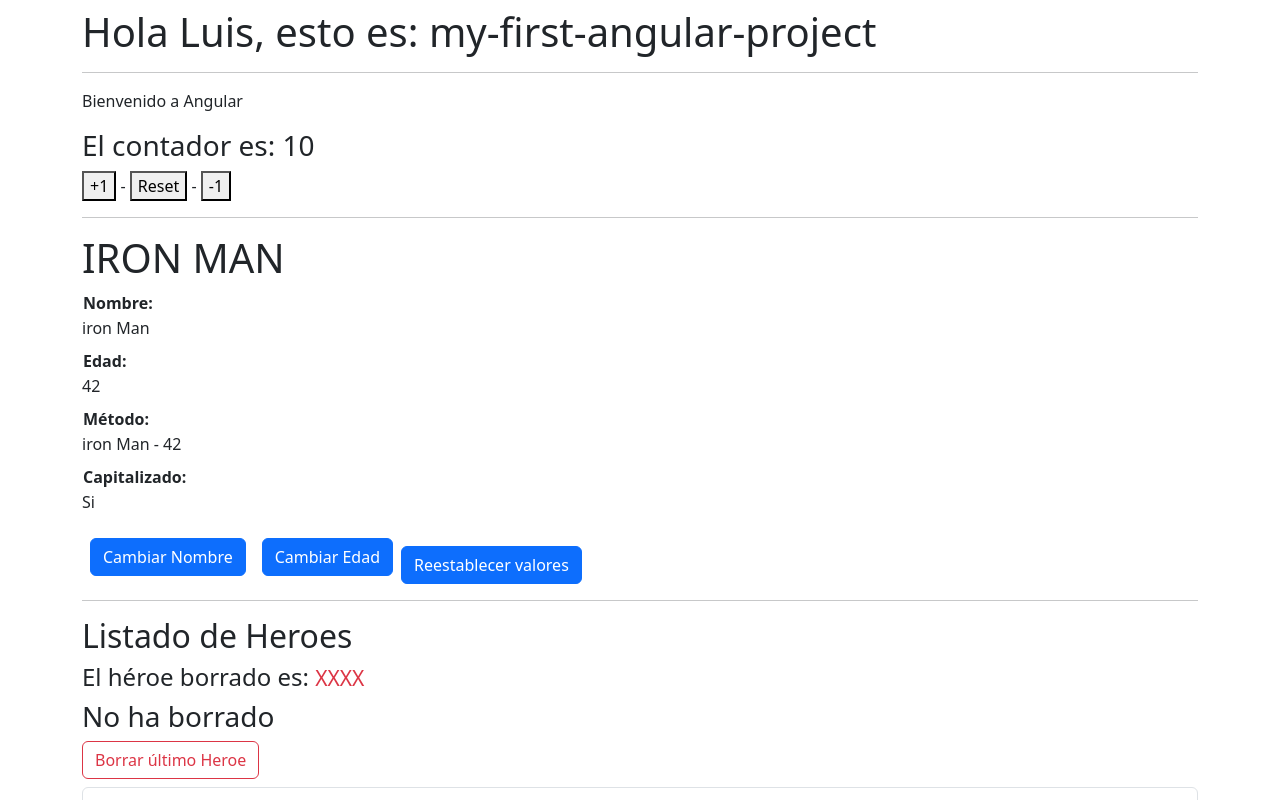
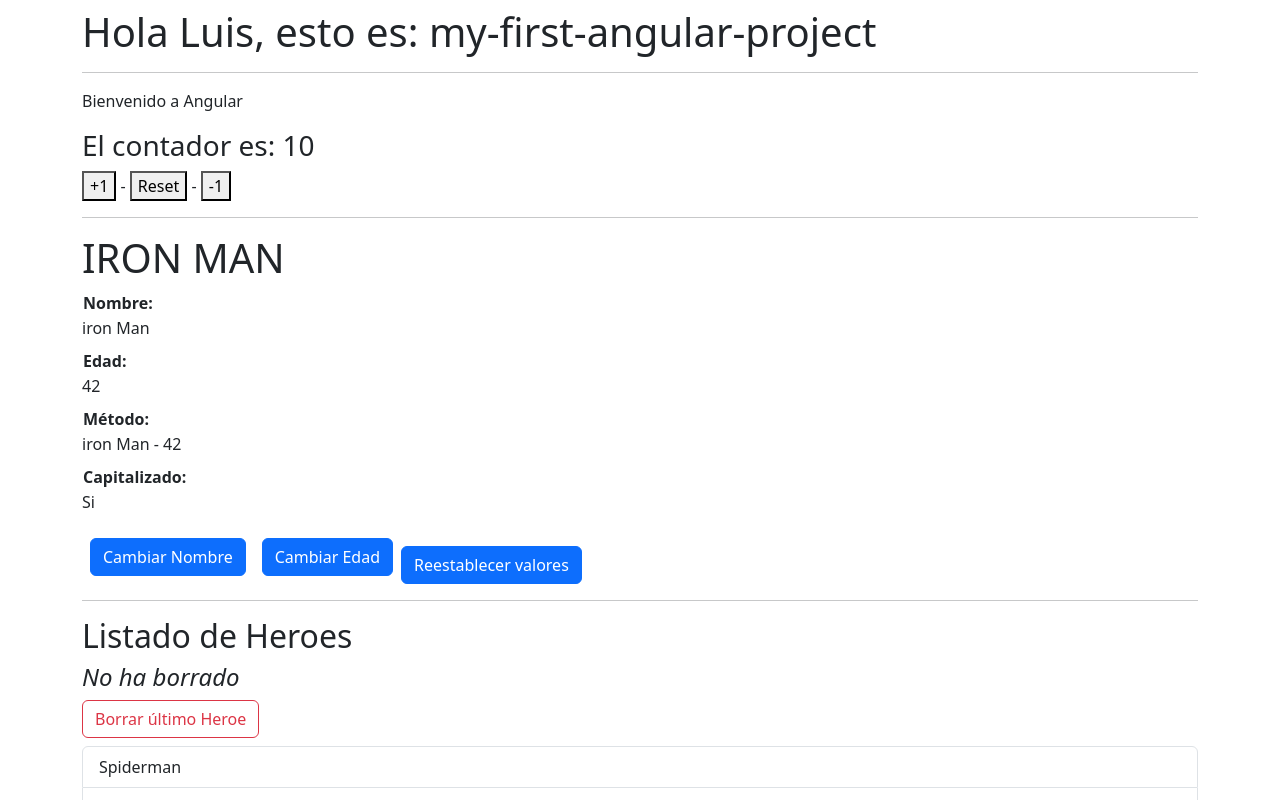
Before and after one commit to LuisFernando10/angular-bases, an Angular app: page / in a window 1280 px wide. Shown: the top 800 px of the page. Built offline with nearby package versions, Linux system fonts and the light colour scheme.

Commit message:
Implemented <ng-template/> directive and *ngIf;else directive

```diff
--- a/src/app/heroes/list/list.component.html
+++ b/src/app/heroes/list/list.component.html
@@ -1,9 +1,20 @@
 <h2>Listado de Heroes</h2>
 
-<h4>El héroe borrado es: <small class="text-danger">XXXX</small></h4>
-<h3>No ha borrado</h3>
+<h4 *ngIf="deletedHero; else referenciaLocal">
+  El héroe borrado es: <small class="text-danger">{{ deletedHero }}</small>
+</h4>
 
-<button class="btn btn-outline-danger">Borrar último Heroe</button>
+<ng-template #referenciaLocal>
+  <i><h4>No ha borrado</h4></i>
+</ng-template>
+
+<button
+  *ngIf="heroNames.length"
+  class="btn btn-outline-danger"
+  (click)="removeLastHero()"
+>
+  Borrar último Heroe
+</button>
 
 <ul class="mt-2 list-group">
   <li *ngFor="let hero of heroNames" class="list-group-item">{{ hero }}</li>
--- a/src/app/heroes/list/list.component.ts
+++ b/src/app/heroes/list/list.component.ts
@@ -7,4 +7,9 @@ import { Component } from '@angular/core';
 })
 export class ListComponent {
   public heroNames: string[] = ['Spiderman', 'Ironman', 'Hulk', 'Thor'];
+  public deletedHero? = '';
+
+  removeLastHero(): void {
+    this.deletedHero = this.heroNames.pop();
+  }
 }
```
